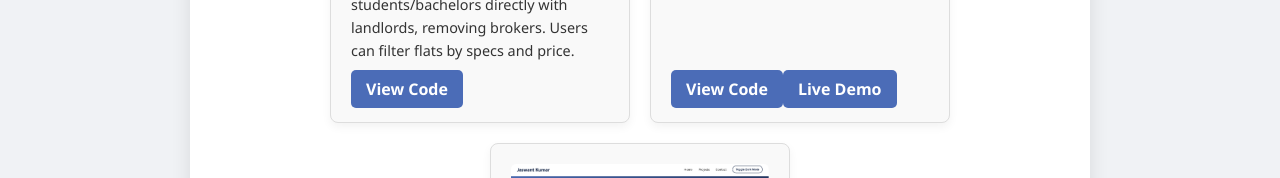
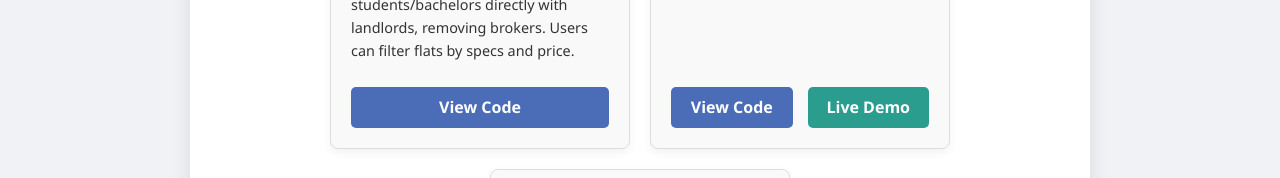
Before and after one commit to Jaswant1213/my-portfolio-react, a React (Vite) app: page /projects in a window 1280 px wide. Shown: the part 537-715 px from the top of the page. Built offline with nearby package versions, Linux system fonts and the light colour scheme.

Commit message:
Fix: Add missing project button styles

```diff
--- a/src/index.css
+++ b/src/index.css
@@ -126,18 +126,44 @@ section#projects {
   font-size: 0.9rem;
   margin-bottom: 15px;
   flex-grow: 1;
+  /* Ye description ko push karega */
 }
 
-.project-card a {
+/* --- Project Card Links Styling (YE THA FIX) --- */
+.project-links {
+  display: flex;
+  justify-content: space-between;
+  /* Buttons ko kono mein bhej dega */
+  gap: 15px;
+  /* Thoda sa gap */
+  margin-top: auto;
+  /* Buttons ko card ke neeche push karega */
+  padding-top: 10px;
+  /* Description se space */
+}
+
+.project-btn {
+  flex: 1;
+  /* Dono buttons ko barabar space dega */
   text-decoration: none;
   color: #fff;
   background-color: #4b6cb7;
   padding: 8px 15px;
-  margin-top: 10px;
   border-radius: 5px;
   font-weight: bold;
   text-align: center;
+  transition: background-color 0.3s;
 }
+
+.project-btn.live {
+  background-color: #2a9d8f;
+  /* Live demo button ka alag color */
+}
+
+.project-btn:hover {
+  opacity: 0.9;
+}
+
 
 /* === CONTACT FORM === */
 #contact {
@@ -209,8 +235,10 @@ footer ul {
   list-style: none;
   padding: 0;
   margin: 10px 0 0 0;
-  display: flex; /* Links ko horizontal karein */
-  gap: 20px; /* Links ke beech space */
+  display: flex;
+  /* Links ko horizontal karein */
+  gap: 20px;
+  /* Links ke beech space */
 }
 
 footer ul li a {
@@ -281,9 +309,15 @@ body.dark-mode .project-card h4 {
   color: #61dafb;
 }
 
-body.dark-mode .project-card a {
-   background-color: #61dafb;
-   color: #182848;
+/* Dark mode ke liye naye button styles */
+body.dark-mode .project-btn {
+  background-color: #61dafb;
+  color: #182848;
+}
+
+body.dark-mode .project-btn.live {
+  background-color: #2a9d8f;
+  color: #fff;
 }
 
 body.dark-mode #contact {
@@ -313,6 +347,7 @@ body.dark-mode footer {
 body.dark-mode footer ul li a {
   color: #61dafb;
 }
+
 body.dark-mode footer ul li a:hover {
   color: #fff;
 }
@@ -341,7 +376,8 @@ body.dark-mode #theme-toggle:hover {
   background-color: #fff;
   padding: 1rem 2rem;
   box-shadow: 0 2px 10px rgba(0, 0, 0, 0.1);
-  position: fixed; /* 'sticky' ke bajaye 'fixed' taake hamesha top par rahe */
+  position: fixed;
+  /* 'sticky' ke bajaye 'fixed' taake hamesha top par rahe */
   top: 0;
   width: 100%;
   z-index: 1000;
@@ -358,7 +394,8 @@ body.dark-mode #theme-toggle:hover {
   display: flex;
   list-style: none;
   gap: 2rem;
-  align-items: center; /* Toggle button ko align karne ke liye */
+  align-items: center;
+  /* Toggle button ko align karne ke liye */
 }
 
 .nav-links a {
@@ -395,15 +432,19 @@ body.dark-mode .navbar {
   background-color: #2c2c2c;
   box-shadow: 0 2px 10px rgba(255, 255, 255, 0.05);
 }
+
 body.dark-mode .nav-brand a {
   color: #f0f2f5;
 }
+
 body.dark-mode .nav-links a {
   color: #f0f2f5;
 }
+
 body.dark-mode .nav-links a:hover {
   color: #61dafb;
 }
+
 body.dark-mode .hamburger .bar {
   background-color: #f0f2f5;
 }
@@ -412,7 +453,8 @@ body.dark-mode .hamburger .bar {
 /* === MEDIA QUERY (Mobile View) === */
 @media (max-width: 768px) {
   main {
-    padding-top: 55px; /* Navbar ki height kam ki hai */
+    padding-top: 55px;
+    /* Navbar ki height kam ki hai */
   }
 
   .navbar {
@@ -432,20 +474,24 @@ body.dark-mode .hamburger .bar {
   .nav-links {
     flex-direction: column;
     width: 100%;
-    height: 0; /* Isse chupa hua hai */
+    height: 0;
+    /* Isse chupa hua hai */
     overflow: hidden;
     transition: height 0.3s ease-in-out;
     background-color: #fff;
-    position: absolute; /* Navbar ke neeche */
-    top: 55px; /* Navbar ki height */
+    position: absolute;
+    /* Navbar ke neeche */
+    top: 55px;
+    /* Navbar ki height */
     left: 0;
     padding: 0;
-    box-shadow: 0 5px 10px rgba(0,0,0,0.05);
+    box-shadow: 0 5px 10px rgba(0, 0, 0, 0.05);
   }
 
   /* Jab 'open' class lage toh dikhao */
   .nav-links.open {
-    height: auto; /* Height auto kardo */
+    height: auto;
+    /* Height auto kardo */
     padding: 1rem 0;
   }
 
@@ -475,13 +521,16 @@ body.dark-mode .hamburger .bar {
   header h1 {
     font-size: 2.5rem;
   }
+
   header h2 {
     font-size: 1.2rem;
   }
+
   section {
     margin: 20px;
     padding: 20px;
   }
+
   section h3 {
     font-size: 1.5rem;
   }
```
